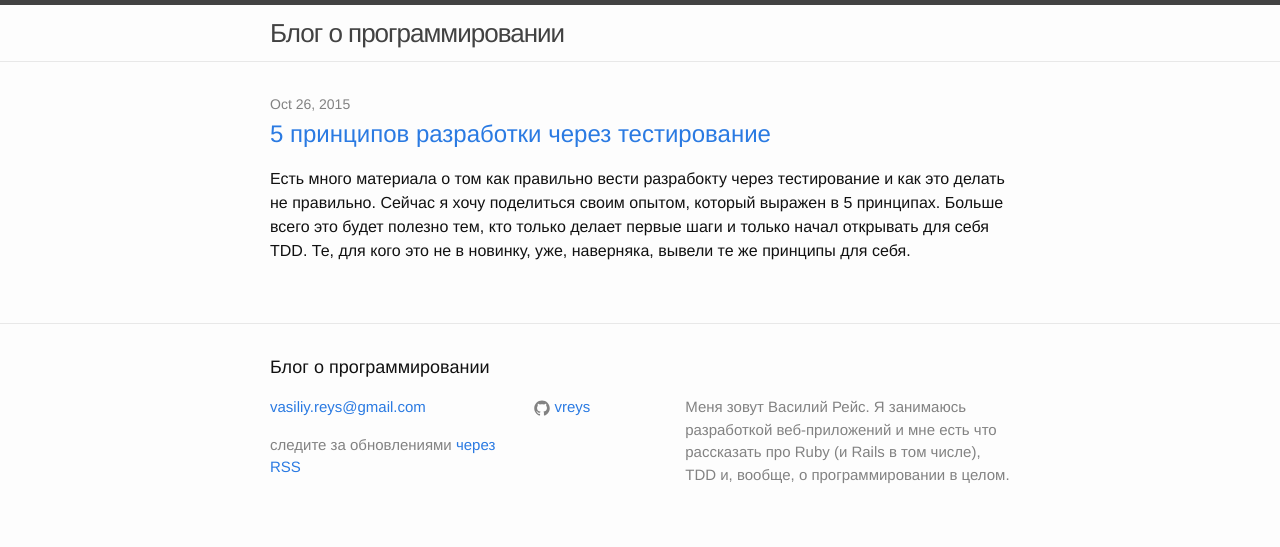
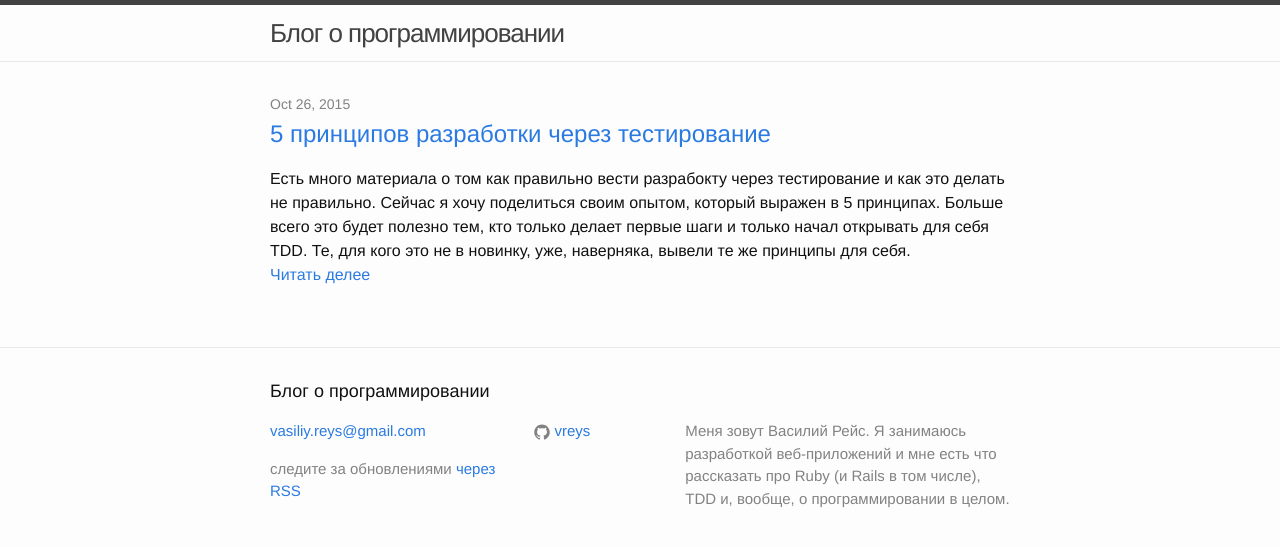
Before and after one commit to vreys/vreys.github.io, a Jekyll site: the page built from index.html, in a window 1280 px wide. Shown: the top 547 px of the page. Built offline with Jekyll 4.4.1, drawn with Linux system fonts in a browser that asks for light colours.

Commit message:
Add Read more link to posts index

```diff
--- a/index.html
+++ b/index.html
@@ -14,6 +14,10 @@ layout: default
         </h2>
 
         {{ post.excerpt | remove: '<p>' | remove: '</p>' }}
+
+        <div>
+          <a href="{{ post.url | prepend: site.baseurl }}">Читать делее</a>
+        </div>
       </li>
     {% endfor %}
   </ul>
```
